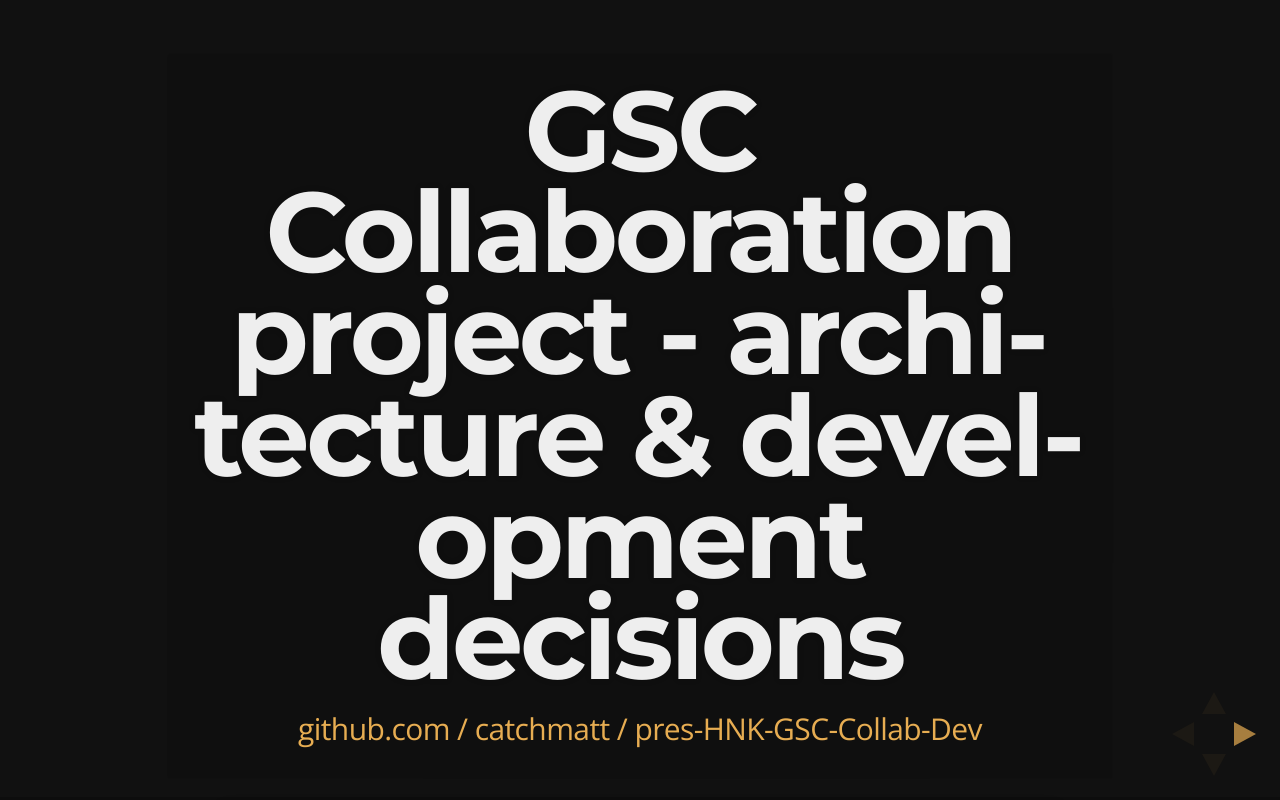
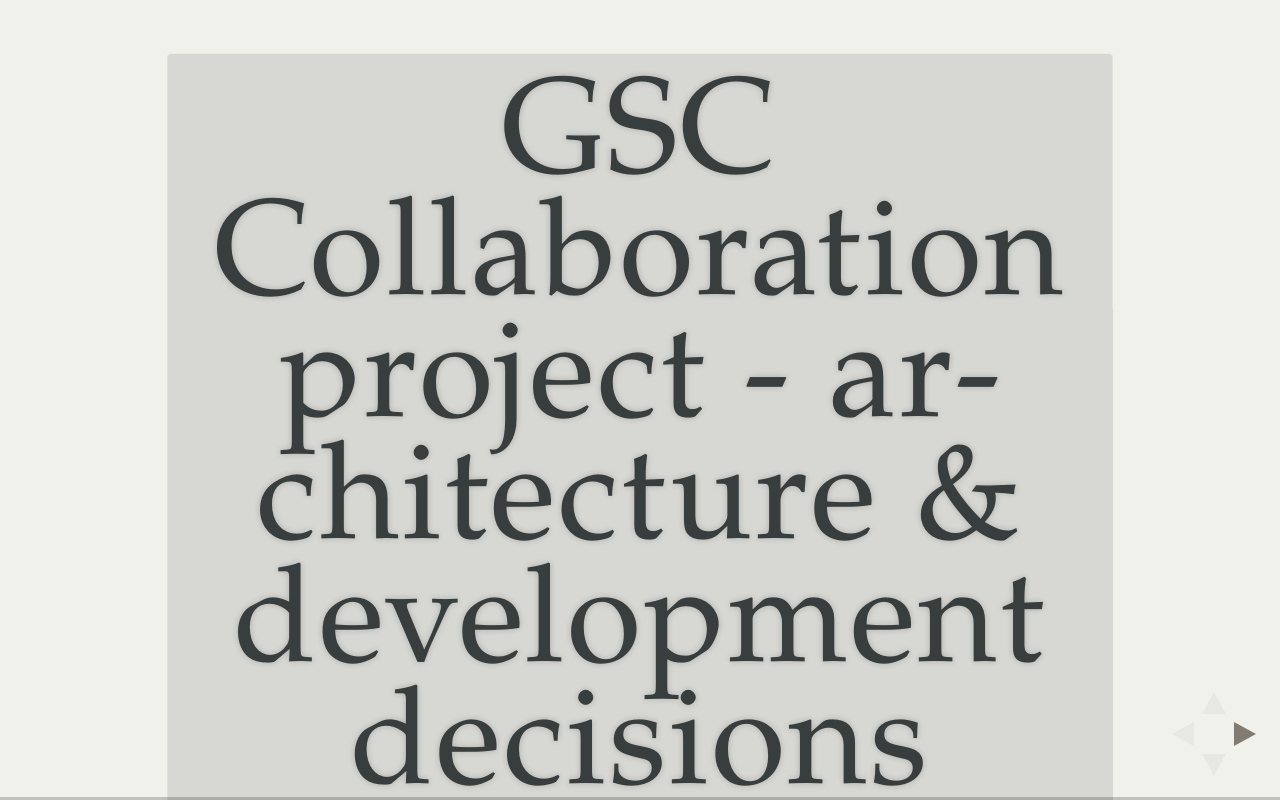
Before and after one commit to catchmatt/pres-HNK-GSC-Collab-Dev, a website: page index.html in a window 1280 px wide. Drawn offline with nearby package versions, Linux system fonts and the light colour scheme.

Commit message:
Change theme to serif.

```diff
--- a/index.html
+++ b/index.html
@@ -9,7 +9,7 @@
     <meta name="apple-mobile-web-app-status-bar-style" content="black-translucent" />
     <meta name="viewport" content="width=device-width, initial-scale=1.0, maximum-scale=1.0, user-scalable=no">
     <link rel="stylesheet" href="css/reveal.min.css">
-    <link rel="stylesheet" href="css/theme/night.css" id="theme">
+    <link rel="stylesheet" href="css/theme/serif.css" id="theme">
     <!-- For syntax highlighting -->
     <link rel="stylesheet" href="lib/css/zenburn.css">
     <!-- If the query includes 'print-pdf', include the PDF print sheet -->
```
